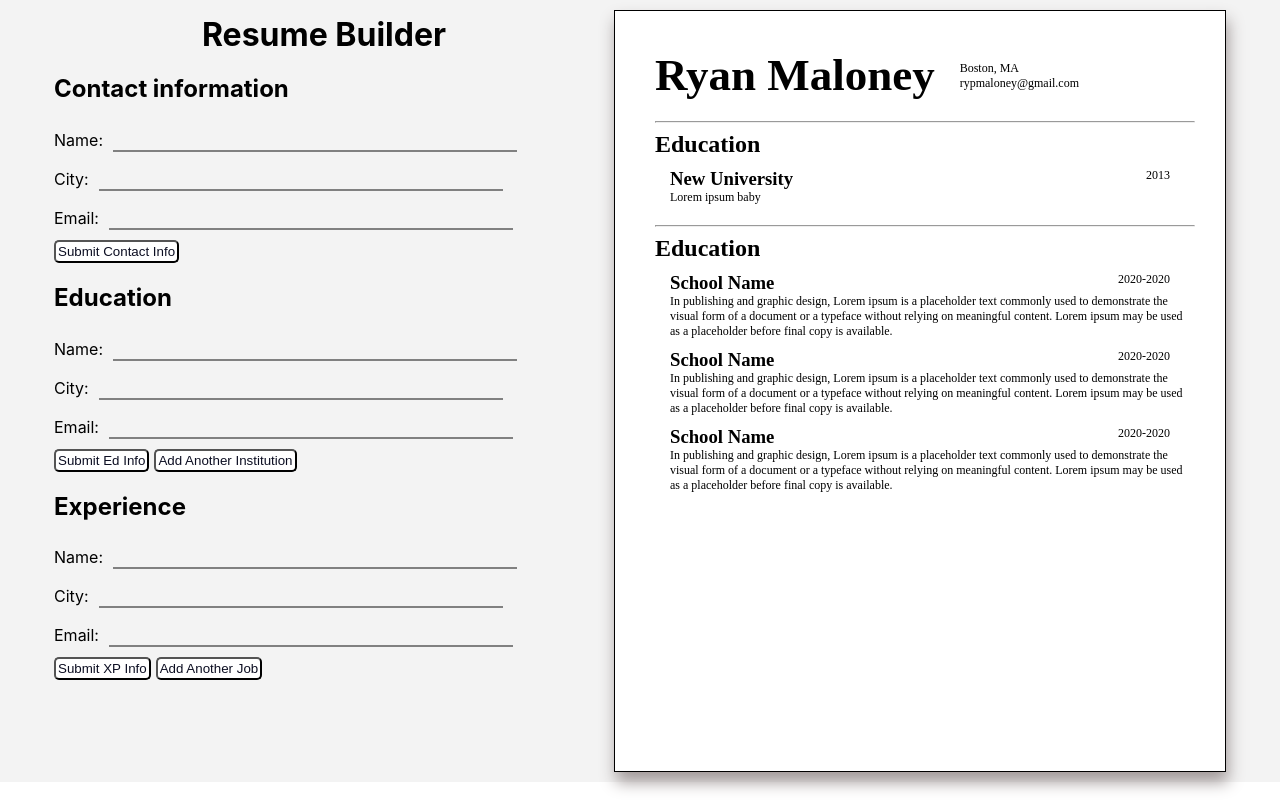
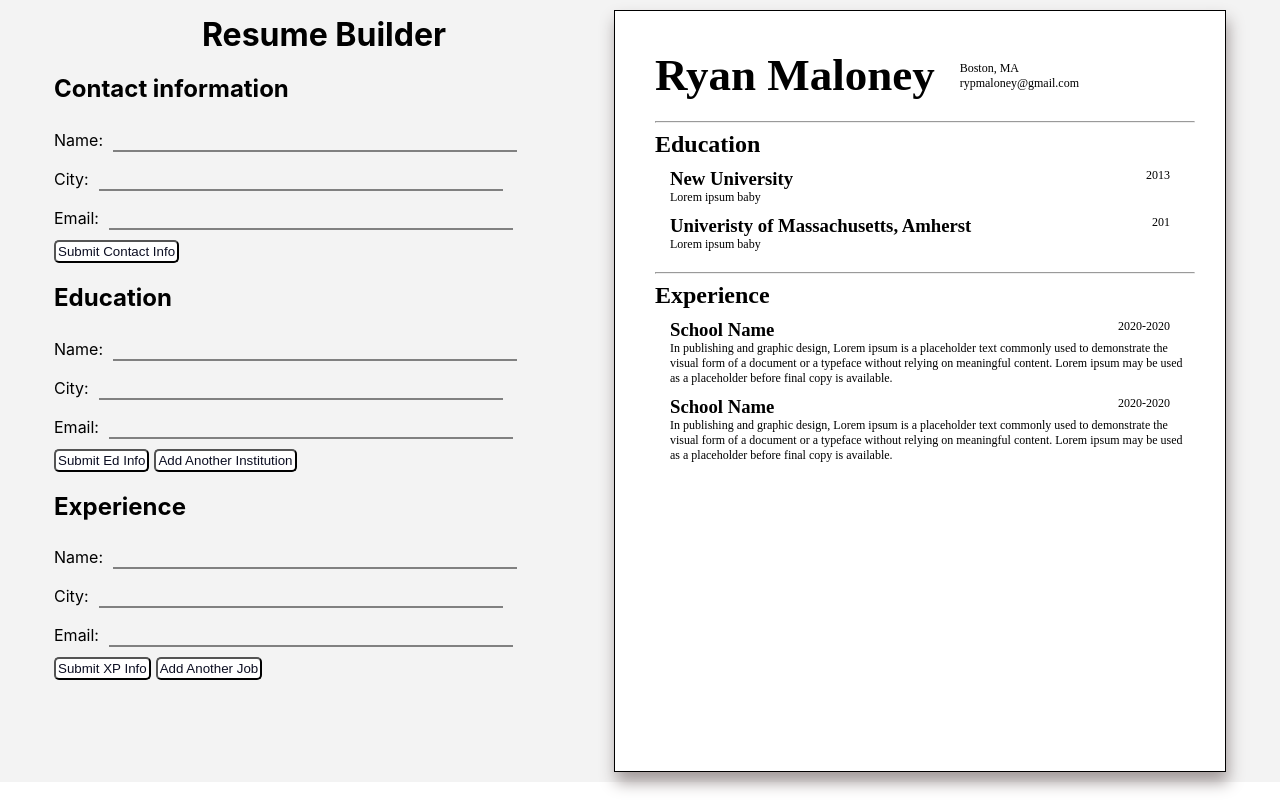
Before and after one commit to rypmaloney/resume-builder, a React (Create React App) app: page / in a window 1280 px wide. Built offline with nearby package versions, Linux system fonts and the light colour scheme.

Commit message:
Display now maps over education array to display as many education components as necessary.

```diff
--- a/src/components/Education.js
+++ b/src/components/Education.js
@@ -5,7 +5,14 @@ const Education = (props) => {
 
     return (
         <div>
+            <div className="institution">
+                <div className="edex-title">
+                    <h3>{props.school.institution}</h3>
+                    <p>{props.school.year}</p>
+                </div>
 
+                <p>{props.school.details}</p>
+            </div>
         </div>
     );
 };
--- a/src/components/Experience.js
+++ b/src/components/Experience.js
@@ -5,7 +5,20 @@ const Experience = (props) => {
 
     return (
         <div>
+            <div className="institution">
+                <div className="edex-title">
+                    <h3>School Name</h3>
+                    <p>2020-2020</p>
+                </div>
 
+                <p>
+                    In publishing and graphic design, Lorem ipsum is a
+                    placeholder text commonly used to demonstrate the visual
+                    form of a document or a typeface without relying on
+                    meaningful content. Lorem ipsum may be used as a placeholder
+                    before final copy is available.
+                </p>
+            </div>
         </div>
     );
 };
--- a/src/components/display/Display.js
+++ b/src/components/display/Display.js
@@ -1,5 +1,6 @@
 import React from "react";
-import "./Display.css"
+import Education from "../Education";
+import "./Display.css";
 
 const Display = (props) => {
     //const { tasks } = props;
@@ -16,27 +17,28 @@ const Display = (props) => {
             <hr />
             <div className="edex-display">
                 <h2>Education</h2>
-                    <div className="institution">
-                        <div className="edex-title">
-                            <h3>{props.state.education[0].institution}</h3>
-                            <p>{props.state.education[0].year}</p>
-                        </div>
+                {props.state.education.map((edu) => {
+                    return <Education school={edu} />
+                })}
 
-                        <p>{props.state.education[0].details}</p>
-
-                    </div>
             </div>
             <hr />
             <div className="edex-display">
-                    <h2>Education</h2>
+                <h2>Experience</h2>
+
                 <div className="institution">
                     <div className="edex-title">
                         <h3>School Name</h3>
                         <p>2020-2020</p>
                     </div>
 
-                        <p>In publishing and graphic design, Lorem ipsum is a placeholder text commonly used to demonstrate the visual form of a document or a typeface without relying on meaningful content. Lorem ipsum may be used as a placeholder before final copy is available.</p>
-
+                    <p>
+                        In publishing and graphic design, Lorem ipsum is a
+                        placeholder text commonly used to demonstrate the visual
+                        form of a document or a typeface without relying on
+                        meaningful content. Lorem ipsum may be used as a
+                        placeholder before final copy is available.
+                    </p>
                 </div>
                 <div className="institution">
                     <div className="edex-title">
@@ -44,17 +46,13 @@ const Display = (props) => {
                         <p>2020-2020</p>
                     </div>
 
-                        <p>In publishing and graphic design, Lorem ipsum is a placeholder text commonly used to demonstrate the visual form of a document or a typeface without relying on meaningful content. Lorem ipsum may be used as a placeholder before final copy is available.</p>
-
-                    </div>
-                    <div className="institution">
-                        <div className="edex-title">
-                            <h3>School Name</h3>
-                            <p>2020-2020</p>
-                        </div>
-
-                        <p>In publishing and graphic design, Lorem ipsum is a placeholder text commonly used to demonstrate the visual form of a document or a typeface without relying on meaningful content. Lorem ipsum may be used as a placeholder before final copy is available.</p>
-
+                    <p>
+                        In publishing and graphic design, Lorem ipsum is a
+                        placeholder text commonly used to demonstrate the visual
+                        form of a document or a typeface without relying on
+                        meaningful content. Lorem ipsum may be used as a
+                        placeholder before final copy is available.
+                    </p>
                 </div>
             </div>
         </div>
```
Lines whose indentation alone changed are shown as unchanged.
